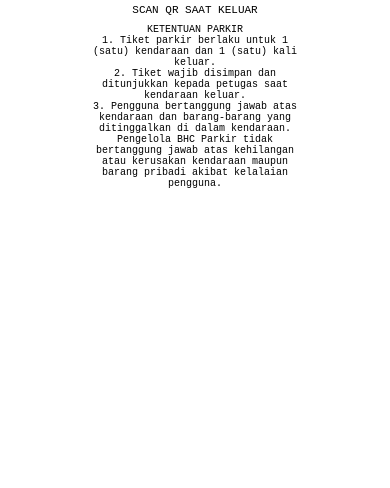
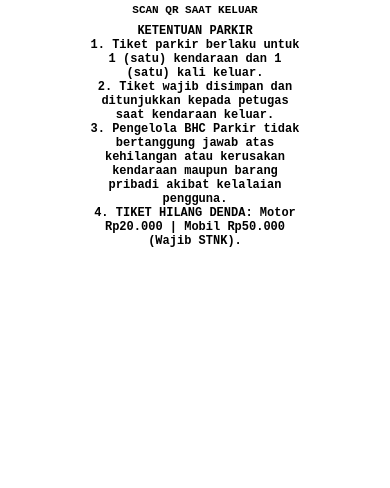
Before and after one commit to ifprocode/parking-mobile, a CodeIgniter app: the page made by application/views/parking_in/print_ticket.php in a window 390 px wide. Shown: the part 317-805 px from the top of the page. Run offline with CodeIgniter, Linux system fonts and the light colour scheme; data that the repository does not hold is empty.

Commit message:
Update Fix Parking Mobile
Update Fix Parking Mobile

```diff
--- a/application/controllers/ParkingIn.php
+++ b/application/controllers/ParkingIn.php
@@ -46,7 +46,7 @@ class ParkingIn extends CI_Controller {
         $post_plate = $this->input->post('plate_number');
         $post_photo = $this->input->post('photo_base64');
         $tarif_id = $this->input->post('tarif_id');
-        $receipt = 'SP-' . rand(10000, 99999);
+        $receipt = (string) rand(1, 9999);
         $filename = '';
 
         // Get Tarif details
@@ -67,7 +67,7 @@ class ParkingIn extends CI_Controller {
 
         $data_to_save = [
             'receipt_number' => $receipt,
-            'plate_number' => $post_plate ? $post_plate : 'AB 1234 CD',
+            'plate_number' => $post_plate ? $post_plate : '-',
             'time_in' => date('Y-m-d H:i:s'),
             'operator_id' => $this->session->userdata('id'),
             'photo_in' => $filename,
--- a/application/views/parking_in/print_ticket.php
+++ b/application/views/parking_in/print_ticket.php
@@ -45,14 +45,14 @@
 
     <table>
         <tr>
-            <td style="width: 38%; vertical-align: top;">Nomor Tiket</td>
+            <td style="width: 38%; vertical-align: top;" class="text-bold">Nomor Tiket</td>
             <td style="width: 5%; vertical-align: top;">:</td>
-            <td style="width: 57%;"><?= $trx->receipt_number ?></td>
+            <td class="text-bold" style="font-size: 15px; width: 57%;"><?= $trx->receipt_number ?></td>
         </tr>
         <tr>
-            <td style="vertical-align: top;">Plat Nomor</td>
+            <td style="vertical-align: top;" class="text-bold">Plat Nomor</td>
             <td style="vertical-align: top;">:</td>
-            <td>-</td>
+            <td class="text-bold" style="font-size: 15px;"><?= $trx->plate_number ?></td>
         </tr>
         <tr>
             <td style="vertical-align: top;">Waktu Masuk</td>
@@ -81,13 +81,14 @@
     <div class="text-center">
         <!-- Using external APIs for QR and Barcode generation as requested -->
         <img class="qr" src="https://api.qrserver.com/v1/create-qr-code/?size=100x100&data=<?= $trx->receipt_number ?>" alt="QR">
-        <div style="font-size: 11px; margin-top: 5px;">SCAN QR SAAT KELUAR</div>
+        <div style="font-size: 11px; margin-top: 5px;" class="text-bold" >SCAN QR SAAT KELUAR</div>
 
         <div style="font-size: 10px; margin-top: 8px;">
-            KETENTUAN PARKIR <br>
-            1. Tiket parkir berlaku untuk 1 (satu) kendaraan dan 1 (satu) kali keluar. <br>
-            2. Tiket wajib disimpan dan ditunjukkan kepada petugas saat kendaraan keluar. <br>
-            3. Pengguna bertanggung jawab atas kendaraan dan barang-barang yang ditinggalkan di dalam kendaraan. Pengelola BHC Parkir tidak bertanggung jawab atas kehilangan atau kerusakan kendaraan maupun barang pribadi akibat kelalaian pengguna.
+            <span style="font-size: 12px;" class="text-bold">KETENTUAN PARKIR</span> <br>
+            <span style="font-size: 12px;" class="text-bold">1. Tiket parkir berlaku untuk 1 (satu) kendaraan dan 1 (satu) kali keluar.</span> <br>
+            <span style="font-size: 12px;" class="text-bold">2. Tiket wajib disimpan dan ditunjukkan kepada petugas saat kendaraan keluar.</span> <br>
+            <span style="font-size: 12px;" class="text-bold">3. Pengelola BHC Parkir tidak bertanggung jawab atas kehilangan atau kerusakan kendaraan maupun barang pribadi akibat kelalaian pengguna.</span> <br>
+            <span style="font-size: 12px;" class="text-bold">4. TIKET HILANG DENDA: Motor Rp20.000 | Mobil Rp50.000 (Wajib STNK).</span>
         </div>
     </div>
 
--- a/application/views/parking_out/receipt.php
+++ b/application/views/parking_out/receipt.php
@@ -6,11 +6,11 @@
         <div class="row text-center mb-3">
             <div class="col-6">
                 <h6 class="fw-bold small mb-1">FOTO MASUK</h6>
-                <img src="<?= $photo_in ?>" alt="Car Entry" class="img-fluid rounded border" style="max-height: 100px; width: 100%; object-fit: cover;">
+                <img src="<?= $photo_in ?>" alt="Car Entry" class="img-fluid rounded border" style="aspect-ratio: 3/4; width: 100%; object-fit: cover;">
             </div>
             <div class="col-6">
                 <h6 class="fw-bold small mb-1">FOTO KELUAR</h6>
-                <img src="https://placehold.co/150x100/333/fff?text=Car+Out" alt="Car Exit" class="img-fluid rounded border" style="max-height: 100px; width: 100%; object-fit: cover;">
+                <img src="https://placehold.co/150x200/333/fff?text=Car+Out" alt="Car Exit" class="img-fluid rounded border" style="aspect-ratio: 3/4; width: 100%; object-fit: cover;">
             </div>
         </div>
 
```
Also changed, not shown: application/controllers/ParkingOut.php (+5 -38 lines), application/views/parking_in/photo.php (+8 -32 lines), application/views/parking_out/print_receipt.php (+4 -4 lines), 1 other file.
